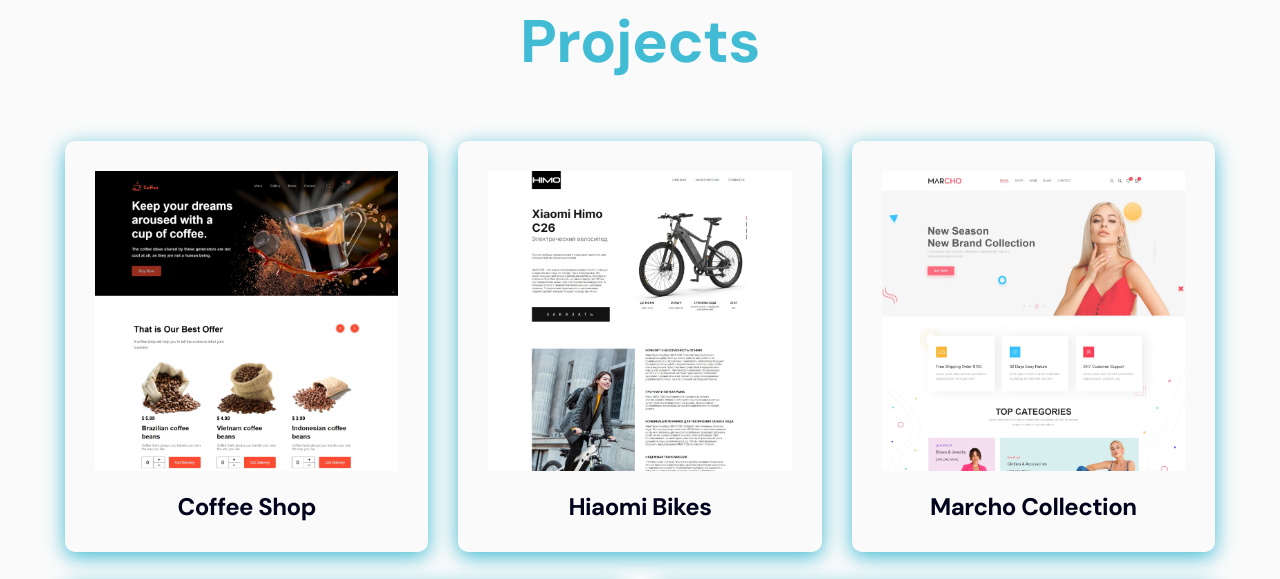
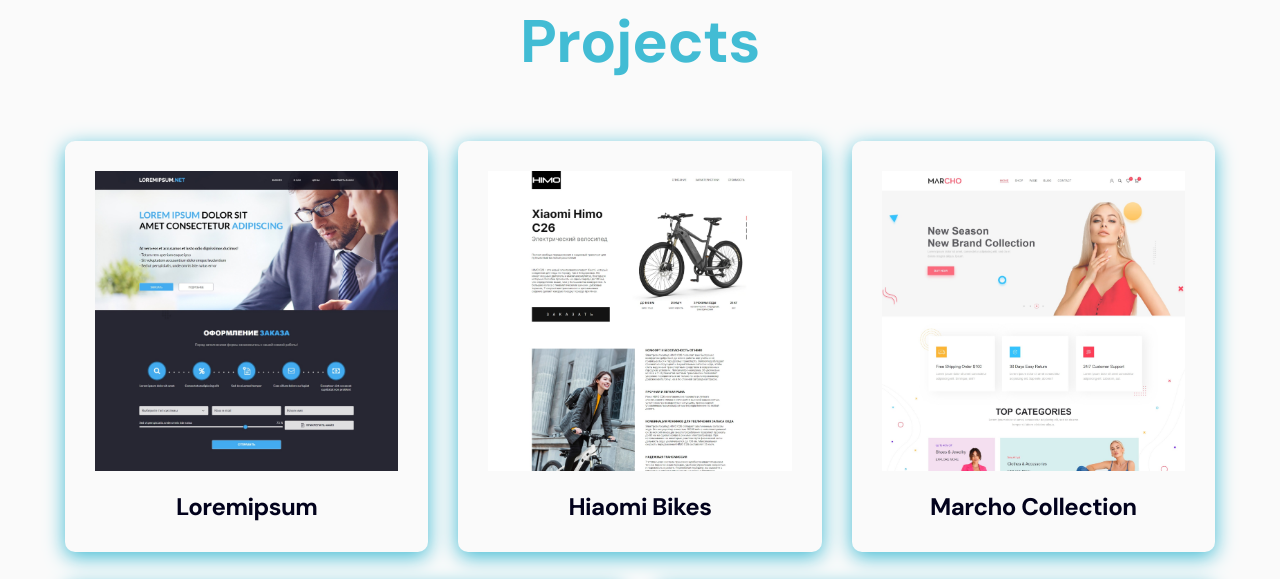
Before and after one commit to kawthar2002/Portfolio.project, a plain HTML site: page index.html in a window 1280 px wide. Shown: the part 867-1446 px from the top of the page. Drawn offline with Linux system fonts and the light colour scheme.

Commit message:
new project

```diff
--- a/index.css
+++ b/index.css
@@ -345,6 +345,7 @@ footer {
 .contacts__link:hover {
   border: 2px solid var(--accent);
 }
+
 @media (max-width: 576px) {
   .header {
     background-image: none;
--- a/index.html
+++ b/index.html
@@ -60,12 +60,12 @@
           <li class="project">
             <div class="project__image">
               <img
-                src="./img/projects/coffee.jpeg"
+                src="./img/projects/loremipsum.jpeg"
                 alt="project"
                 class="project__img"
               />
             </div>
-            <h3 class="project__title">Coffee Shop</h3>
+            <h3 class="project__title">Loremipsum</h3>
           </li>
           <li class="project">
             <div class="project__image">
```
Also changed, not shown: img/projects/loremipsum.jpeg (added).
